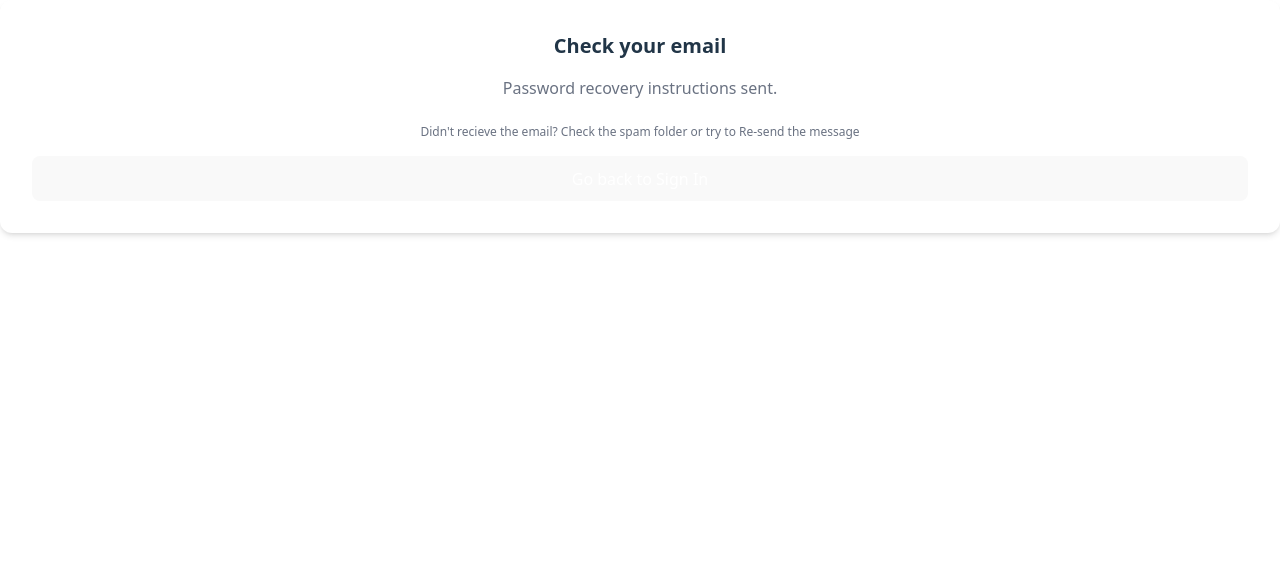
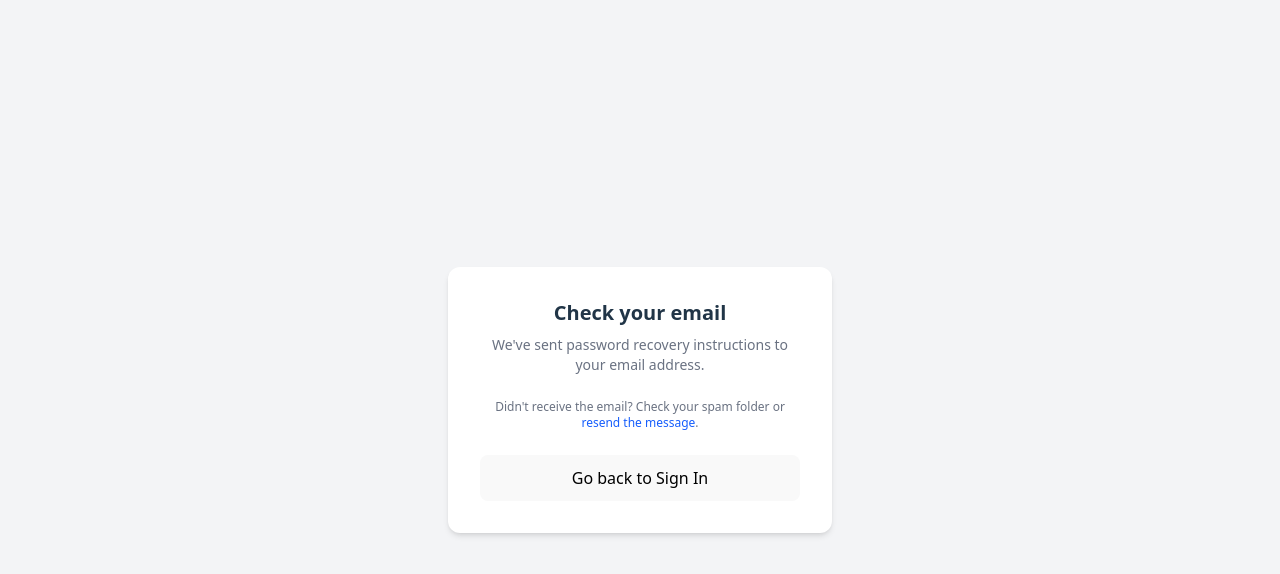
Before and after one commit to Blessedce/Flow-Farm, a React (Vite) app: page /checkemail in a window 1280 px wide. Shown: the top 574 px of the page. Built offline with nearby package versions, Linux system fonts and the light colour scheme.

Commit message:
More changes to form

```diff
--- a/src/components/auth/CheckEmail.jsx
+++ b/src/components/auth/CheckEmail.jsx
@@ -1,25 +1,35 @@
 import { Link } from "react-router-dom";
+
 export default function CheckEmail() {
   return (
-    <div className="bg-white p-8 rounded-xl shadow-md w-full text-center">
+    <div className="min-h-screen flex items-center justify-center bg-gray-100 px-4">
 
-      <h2 className="text-xl font-semibold mb-4">
+      <div className="bg-white p-8 rounded-xl shadow-md w-full max-w-sm text-center transition-all">
+
+
+
+        <h2 className="text-xl font-semibold mb-2">
           Check your email
         </h2>
 
-      <p className="text-gray-500 mb-6">
-        Password recovery instructions sent.
+        <p className="text-sm text-gray-500 mb-6">
+          We've sent password recovery instructions to your email address.
         </p>
 
-        <div>
-            <p className="text-xs text-gray-500 mb-4 cursor-pointer hover:underline">Didn't recieve the email? Check the spam folder or try to Re-send the message</p>
-        </div>
+        <p className="text-xs text-gray-500 mb-6">
+          Didn't receive the email? Check your spam folder or{" "}
+          <span className="text-blue-600 cursor-pointer hover:underline">
+            resend the message
+          </span>.
+        </p>
+
         <Link to="/">
-  <button className="w-full bg-gray-800 text-white py-2 rounded-lg">
+          <button className="w-full bg-gray-800 text-black py-2 rounded-lg hover:bg-black transition">
             Go back to Sign In
           </button>
         </Link>
 
       </div>
+    </div>
   );
 }
--- a/src/components/auth/ForgotPassword.jsx
+++ b/src/components/auth/ForgotPassword.jsx
@@ -1,23 +1,29 @@
 export default function ForgotPassword() {
   return (
-    <div className="bg-white p-8 rounded-xl shadow-md w-full max-w-sm">
+    <div className="min-h-screen flex items-center justify-center bg-gray-100 px-4">
 
-      <h2 className="text-xl font-semibold mb-4">
-        Forgot password?
+      <div className="bg-white p-8 rounded-xl shadow-md w-full max-w-sm transition-all">
+
+        <h2 className="text-xl font-semibold mb-2 text-center">
+          Forgot Password?
         </h2>
-    <p className="text-xs text-gray-500 mb-4 cursor-pointer hover:underline">
+
+        <p className="text-sm text-gray-500 mb-6 text-center">
           Enter your email address and we'll send you a link to reset your password
         </p>
+
         <input
           type="email"
           placeholder="Email address"
-        className="w-full border rounded-lg px-3 py-2 mb-4"
+          className="w-full border rounded-lg px-3 py-2 mb-4 focus:outline-none focus:ring-2 focus:ring-gray-400"
         />
 
-      <button className="w-full bg-gray-800 text-white py-2 rounded-lg">
+        <button className="w-full bg-gray-800 text-black py-2 rounded-lg hover:bg-black transition">
           Reset Password
         </button>
 
       </div>
+
+    </div>
   );
 }
--- a/src/components/auth/SignIn.jsx
+++ b/src/components/auth/SignIn.jsx
@@ -80,9 +80,13 @@ export default function SignIn() {
         )}
 
         {/* Forgot */}
-        <p className="text-xs text-gray-500 mb-4 cursor-pointer hover:underline">
-          Forgot Password?
-        </p>
+
+       <Link
+  to="/forgotpassword"
+  className="block text-xs text-gray-500 mb-4 hover:underline"
+>
+  Forgot Password?
+</Link>
 
         {/* Login Button */}
         <button
```
Lines whose indentation alone changed are shown as unchanged.
